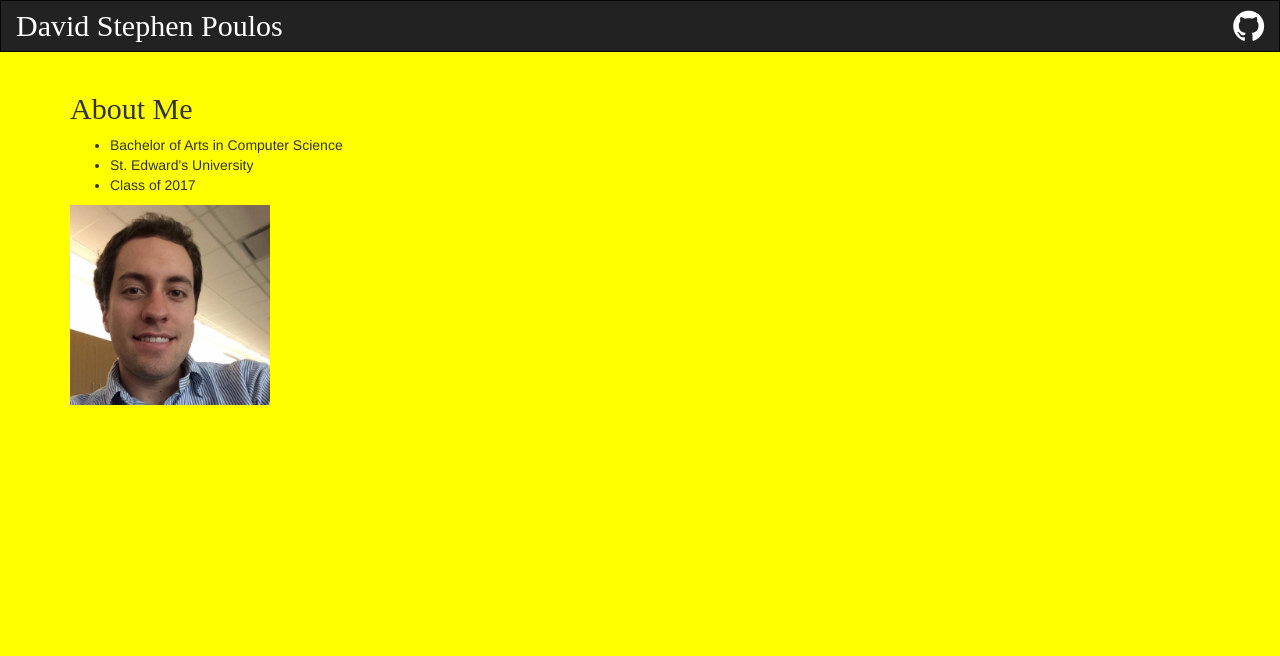
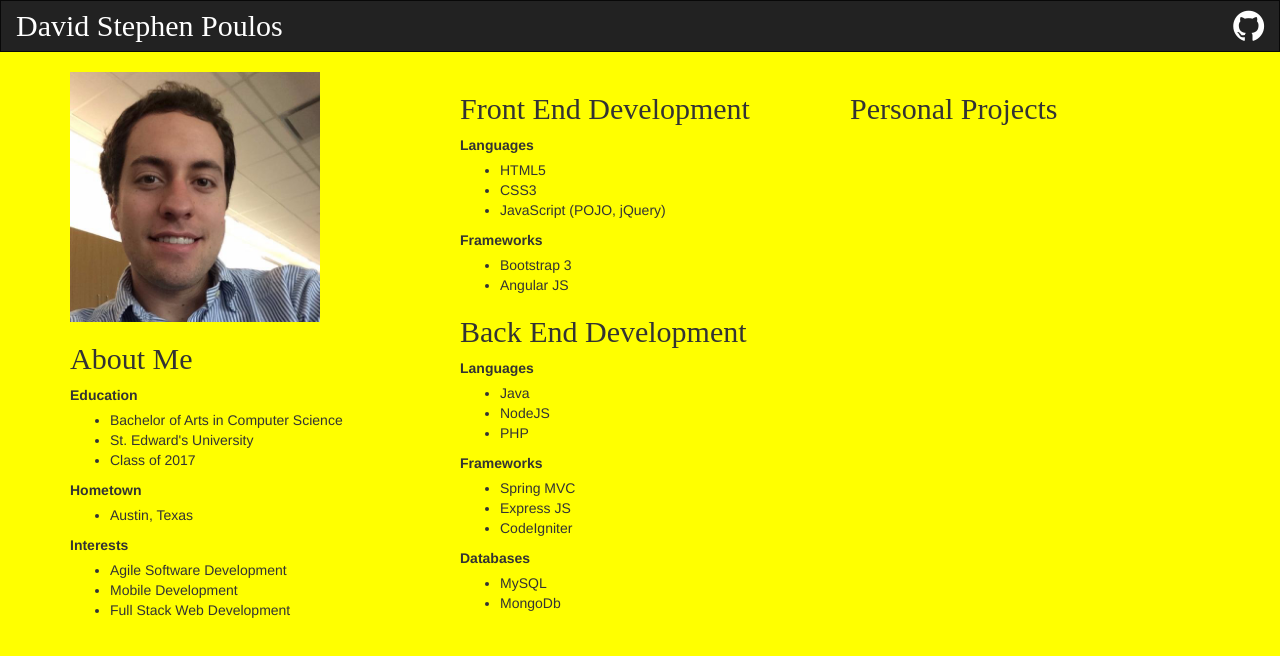
Before and after one commit to davidpoulos/davidpoulos.github.io, a plain HTML site: page index.html in a window 1280 px wide. Drawn offline with nearby package versions, Linux system fonts and the light colour scheme.

Commit message:
Filled in missing details

```diff
--- a/index.html
+++ b/index.html
@@ -34,30 +34,74 @@
 
   <div class="container">
     <div class="row">
-      <div class="col-md-6">
-        <h2 style="font-family: Futura;">About Me</h2>
-        <div>
-          <ul>
-            <li>
-              Bachelor of Arts in Computer Science
-            </li>
-            <li>
-              St. Edward's University
-            </li>
-            <li>
-              Class of 2017
-            </li>
-          </ul>
-        </div>
-        <div class="text-center">
-          <img src="./me.jpg" class="img-responsive" height="500px" width="200px" />
+      <div class="col-md-4">
+        <div class="">
+          <img class="img-responsive" src="./me.jpg" height="625px" width="250px" />
+          <h2 style="font-family: Futura;">About Me</h2>
+          <div>
+            <label>Education</label>
+            <ul>
+              <li>Bachelor of Arts in Computer Science</li>
+              <li>St. Edward's University</li>
+              <li>Class of 2017</li>
+            </ul>
+            <label>Hometown</label>
+            <ul>
+              <li>Austin, Texas</li>
+            </ul>
+            <Label>Interests</Label>
+            <ul>
+              <li>Agile Software Development</li>
+              <li>Mobile Development</li>
+              <li>Full Stack Web Development</li>
+            </ul>
+
+          </div>
         </div>
       </div>
 
-      <div class="col-md-6">
-        <h2></h2>
+      <div class="col-md-4">
+        <h2 style="font-family: Futura">Front End Development</h2>
+        <label>Languages</label>
+        <ul>
+          <li>HTML5</li>
+          <li>CSS3</li>
+          <li>JavaScript (POJO, jQuery)</li>
+        </ul>
+        <label>Frameworks</label>
+        <ul>
+          <li>Bootstrap 3</li>
+          <li>Angular JS</li>
+        </ul>
+
+        <h2 style="font-family: Futura">Back End Development</h2>
+        <label>Languages</label>
+        <ul>
+          <li>Java</li>
+          <li>NodeJS</li>
+          <li>PHP</li>
+        </ul>
+        <label>Frameworks</label>
+        <ul>
+          <li>Spring MVC</li>
+          <li>Express JS</li>
+          <li>CodeIgniter</li>
+        </ul>
+        <label>Databases</label>
+        <ul>
+          <li>MySQL</li>
+          <li>MongoDb</li>
+        </ul>
+      </div>
+
+
+      <div class="col-md-4">
+        <h2 style="font-family: Futura;">Personal Projects</h2>
       </div>
     </div>
+
+    <!-- PERSONAL PROJECTS -->
+
   </div>
 </body>
 </html>
```
